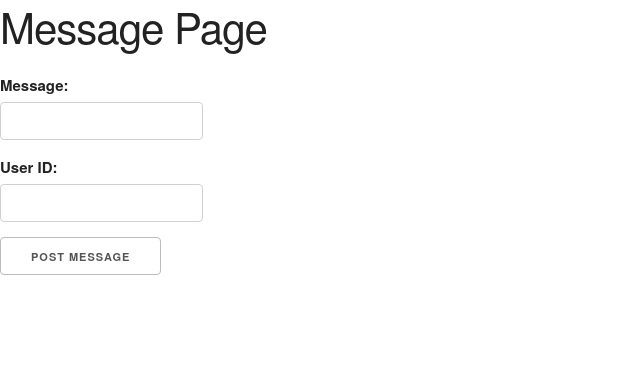
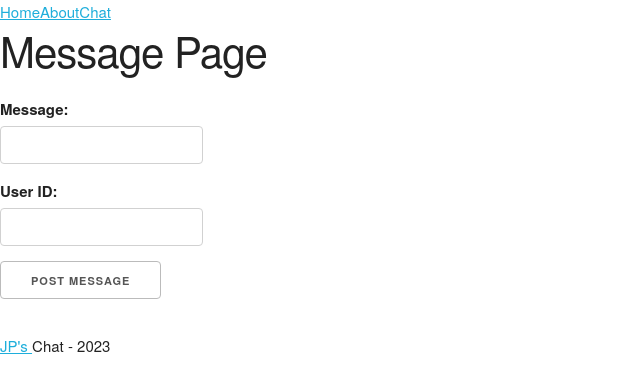
Before and after one commit to PESolut/fs-portfolio-app-frontend, a React (Create React App) app in the folder fs-portfolio-app-frontend/: page /chat/1 in a window 1280 px wide. Shown: the top 390 px of the page, without its empty margins (0-640 px from the left). Built offline with nearby package versions, Linux system fonts and the light colour scheme; no server answers.

Commit message:
nav and footer added

```diff
--- a/fs-portfolio-app-frontend/src/App.js
+++ b/fs-portfolio-app-frontend/src/App.js
@@ -1,10 +1,13 @@
 import RouteComponent from "./Components/RouteComponent";
-import { Router, Routes, Route } from "react-router-dom";
+import Nav from "./Components/Nav";
+import Footer from "./Components/Footer";
 
 function App() {
   return (
     <div>
+      <Nav/>
       <RouteComponent/>
+      <Footer/>
     </div>
   );
 }
--- /dev/null
+++ b/fs-portfolio-app-frontend/src/Components/Footer.js
@@ -0,0 +1,11 @@
+import { Link } from 'react-router-dom';
+
+const Footer = () => {
+    return (
+        <footer>
+            <Link to='/about'> JP's </Link> Chat - 2023
+        </footer>
+    );
+};
+
+export default Footer;
--- /dev/null
+++ b/fs-portfolio-app-frontend/src/Components/Nav.js
@@ -0,0 +1,13 @@
+import { Link } from 'react-router-dom';
+
+const Nav = () => {
+    return (
+        <nav>
+            <Link to='/'>Home</Link>
+            <Link to='/about'>About</Link>
+            <Link to='/chat'>Chat</Link>
+        </nav>
+    );
+};
+
+export default Nav;
--- a/fs-portfolio-app-frontend/src/Components/SingleChatEdit.js
+++ b/fs-portfolio-app-frontend/src/Components/SingleChatEdit.js
@@ -36,9 +36,7 @@ const SingleChatEdit = () => {
         axios
         .put(`${API}/messages/${id.id}`, formData)
         .then(() => {
-            console.log(id.id)
-            console.log(formData)
-            console.log(API)
+        navigate("/chat")
         })
         .catch((error) => console.log(error))
     }
--- a/fs-portfolio-app-frontend/src/Pages/Message.js
+++ b/fs-portfolio-app-frontend/src/Pages/Message.js
@@ -23,7 +23,7 @@ const Message = () => {
         <div className="message">
             <h2>Message Page</h2>
             <SingleChatView message={message}/>
-            <SingleChatEdit message={message} />
+            <SingleChatEdit message={message}/>
         </div>
     );
 };
```
